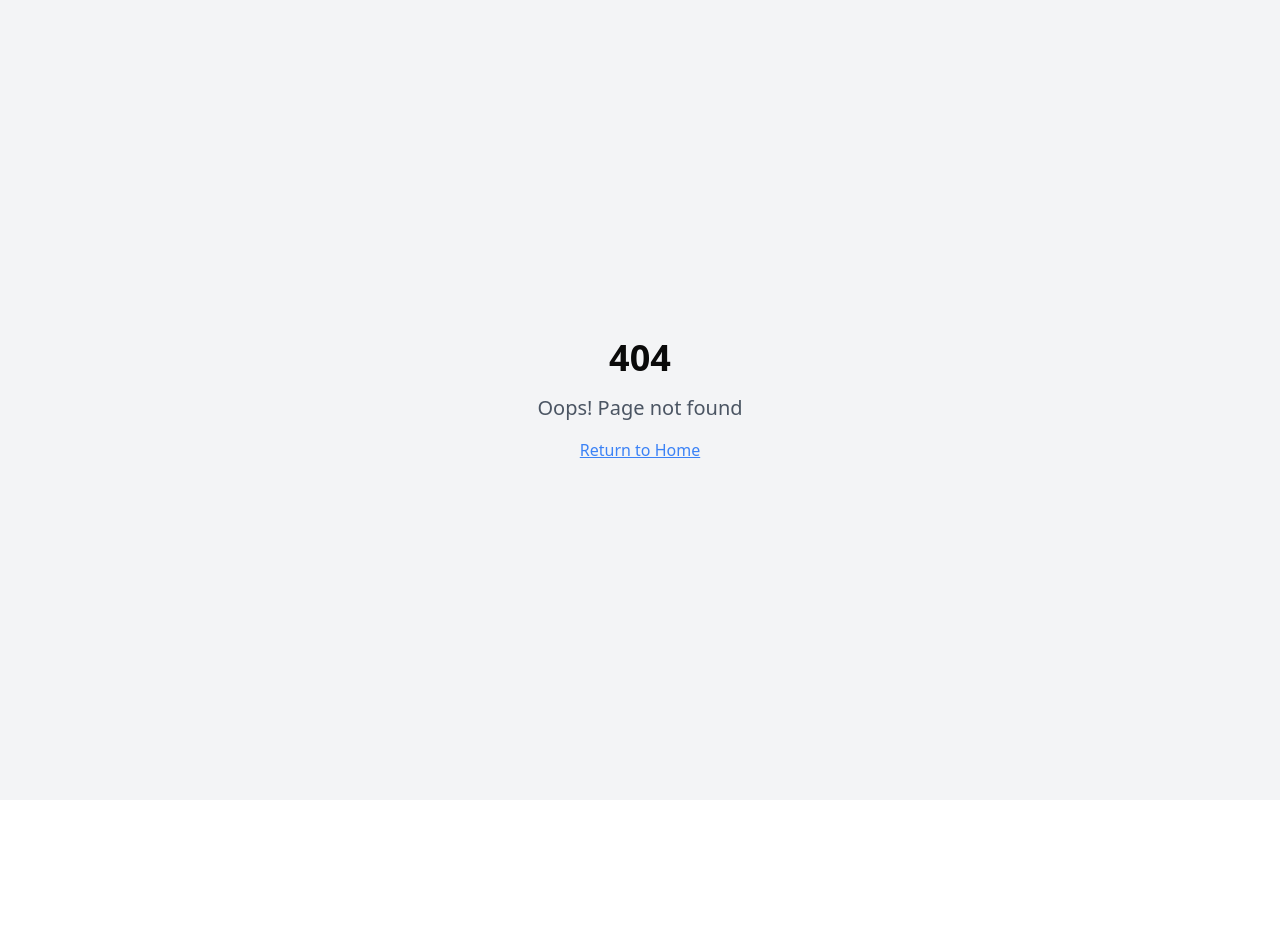
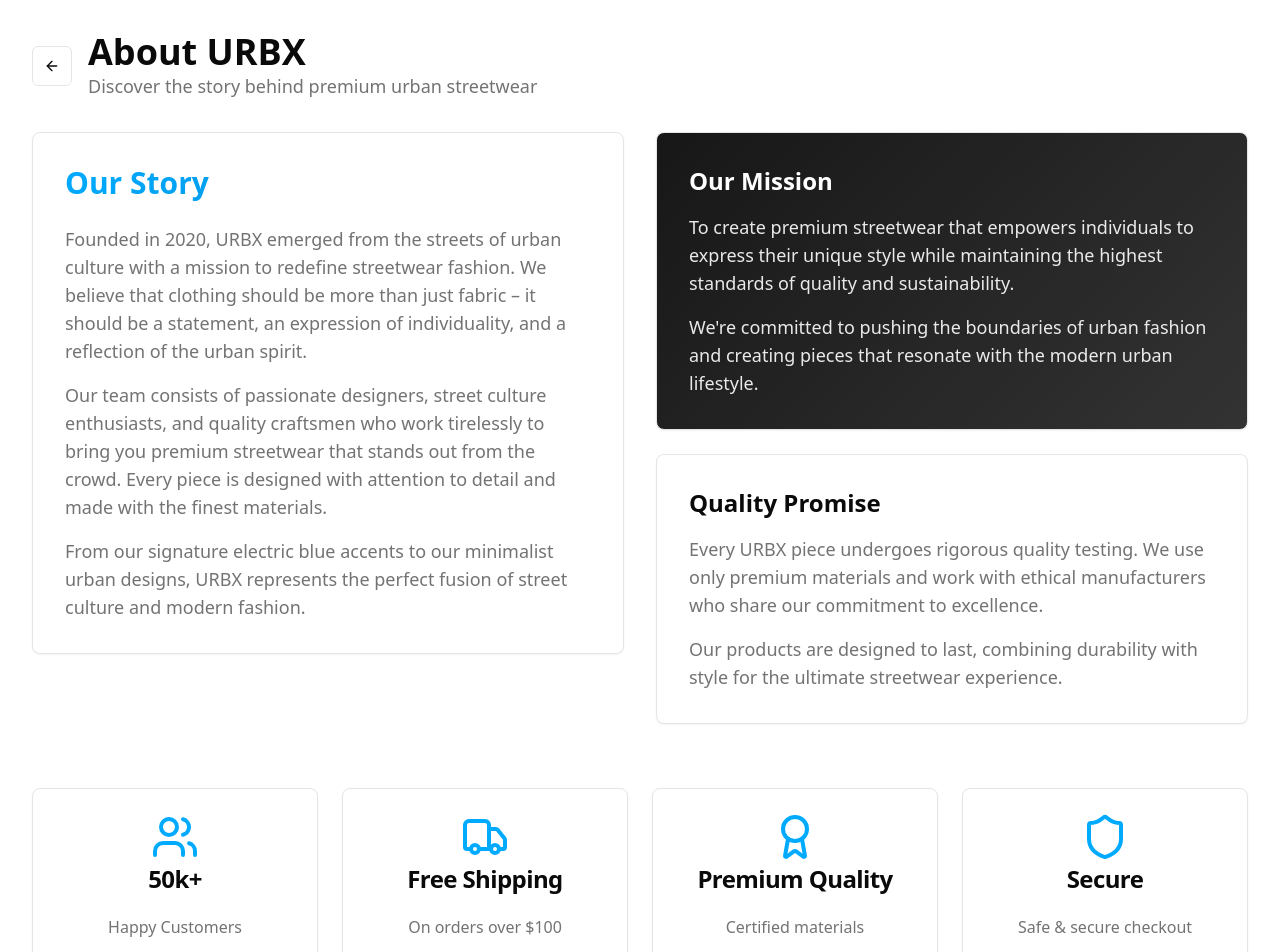
Before and after one commit to yani0710/streetwise-style-store, a React (Vite) app: page /learn-more in a window 1280 px wide. Before the commit this address had no page. Shown: the top 952 px of the page. Before the commit the page ends 800 px from the top, so only its background shows below. Built offline with nearby package versions, Linux system fonts and the light colour scheme.

Commit message:
Add learn more page and wishlist updates
- Created a "learn more" page.
- Updated wishlist to show added items.
- Added a "back to cart" option in the checkout.

```diff
--- a/src/App.tsx
+++ b/src/App.tsx
@@ -5,6 +5,7 @@ import { QueryClient, QueryClientProvider } from "@tanstack/react-query";
 import { BrowserRouter, Routes, Route } from "react-router-dom";
 import Index from "./pages/Index";
 import Wishlist from "./pages/Wishlist";
+import LearnMore from "./pages/LearnMore";
 import NotFound from "./pages/NotFound";
 
 const queryClient = new QueryClient();
@@ -18,6 +19,7 @@ const App = () => (
         <Routes>
           <Route path="/" element={<Index />} />
           <Route path="/wishlist" element={<Wishlist />} />
+          <Route path="/learn-more" element={<LearnMore />} />
           {/* ADD ALL CUSTOM ROUTES ABOVE THE CATCH-ALL "*" ROUTE */}
           <Route path="*" element={<NotFound />} />
         </Routes>
--- a/src/components/ProductCard.tsx
+++ b/src/components/ProductCard.tsx
@@ -1,5 +1,6 @@
 import { Button } from "@/components/ui/button";
 import { Card, CardContent } from "@/components/ui/card";
+import { Heart } from "lucide-react";
 
 interface Product {
   id: number;
@@ -13,14 +14,16 @@ interface ProductCardProps {
   product: Product;
   onAddToCart: (product: Product) => void;
   onProductClick: (product: Product) => void;
+  onAddToWishlist?: (product: Product) => void;
+  isInWishlist?: boolean;
 }
 
-const ProductCard = ({ product, onAddToCart, onProductClick }: ProductCardProps) => {
+const ProductCard = ({ product, onAddToCart, onProductClick, onAddToWishlist, isInWishlist }: ProductCardProps) => {
   return (
     <Card className="group hover:shadow-urban transition-all duration-300 transform hover:scale-105">
       <CardContent className="p-0">
         <div
-          className="aspect-square overflow-hidden rounded-t-lg cursor-pointer"
+          className="aspect-square overflow-hidden rounded-t-lg cursor-pointer relative"
           onClick={() => onProductClick(product)}
         >
           <img
@@ -28,6 +31,19 @@ const ProductCard = ({ product, onAddToCart, onProductClick }: ProductCardProps)
             alt={product.name}
             className="w-full h-full object-cover transition-transform duration-300 group-hover:scale-110"
           />
+          {onAddToWishlist && (
+            <Button
+              variant="ghost"
+              size="icon"
+              className="absolute top-2 right-2 bg-background/80 backdrop-blur-sm hover:bg-background"
+              onClick={(e) => {
+                e.stopPropagation();
+                onAddToWishlist(product);
+              }}
+            >
+              <Heart className={`h-4 w-4 ${isInWishlist ? 'fill-red-500 text-red-500' : 'text-muted-foreground'}`} />
+            </Button>
+          )}
         </div>
         <div className="p-4">
           <h3
--- a/src/pages/Checkout.tsx
+++ b/src/pages/Checkout.tsx
@@ -22,9 +22,10 @@ interface CartItem {
 interface CheckoutProps {
   cartItems: CartItem[];
   onOrderComplete: () => void;
+  onBackToCart?: () => void;
 }
 
-const Checkout = ({ cartItems, onOrderComplete }: CheckoutProps) => {
+const Checkout = ({ cartItems, onOrderComplete, onBackToCart }: CheckoutProps) => {
   const navigate = useNavigate();
   const [formData, setFormData] = useState({
     email: "",
@@ -83,11 +84,18 @@ const Checkout = ({ cartItems, onOrderComplete }: CheckoutProps) => {
   return (
     <div className="min-h-screen bg-background">
       <div className="container py-8">
-        <div className="flex items-center mb-8">
-          <Button variant="ghost" onClick={() => navigate("/")} className="mr-4">
-            <ArrowLeft className="h-4 w-4" />
-          </Button>
-          <h1 className="text-3xl font-bold">Checkout</h1>
+        <div className="flex items-center justify-between mb-8">
+          <div className="flex items-center">
+            <Button variant="ghost" onClick={() => navigate("/")} className="mr-4">
+              <ArrowLeft className="h-4 w-4" />
+            </Button>
+            <h1 className="text-3xl font-bold">Checkout</h1>
+          </div>
+          {onBackToCart && (
+            <Button variant="outline" onClick={onBackToCart}>
+              Back to Cart
+            </Button>
+          )}
         </div>
 
         <div className="grid grid-cols-1 lg:grid-cols-2 gap-8">
--- a/src/pages/Index.tsx
+++ b/src/pages/Index.tsx
@@ -307,7 +307,10 @@ const Index = () => {
   const [isCartOpen, setIsCartOpen] = useState(false);
   const [selectedProduct, setSelectedProduct] = useState<Product | null>(null);
   const [showCheckout, setShowCheckout] = useState(false);
-  const [wishlistItems, setWishlistItems] = useState<Product[]>([]);
+  const [wishlistItems, setWishlistItems] = useState<Product[]>(() => {
+    const saved = localStorage.getItem('wishlist');
+    return saved ? JSON.parse(saved) : [];
+  });
 
   const addToCart = (product: Product) => {
     setCartItems(prevItems => {
@@ -354,10 +357,14 @@ const Index = () => {
   const addToWishlist = (product: Product) => {
     setWishlistItems(prevItems => {
       const existingItem = prevItems.find(item => item.id === product.id);
+      let updatedItems;
       if (existingItem) {
-        return prevItems.filter(item => item.id !== product.id);
+        updatedItems = prevItems.filter(item => item.id !== product.id);
+      } else {
+        updatedItems = [...prevItems, product];
       }
-      return [...prevItems, product];
+      localStorage.setItem('wishlist', JSON.stringify(updatedItems));
+      return updatedItems;
     });
   };
 
@@ -374,7 +381,13 @@ const Index = () => {
   }, {} as Record<string, Product[]>);
 
   if (showCheckout) {
-    return <Checkout cartItems={cartItems} onOrderComplete={handleOrderComplete} />;
+    return (
+      <Checkout
+        cartItems={cartItems}
+        onOrderComplete={handleOrderComplete}
+        onBackToCart={() => setShowCheckout(false)}
+      />
+    );
   }
 
   return (
@@ -404,6 +417,8 @@ const Index = () => {
                   product={product}
                   onAddToCart={addToCart}
                   onProductClick={setSelectedProduct}
+                  onAddToWishlist={addToWishlist}
+                  isInWishlist={isInWishlist(product.id)}
                 />
               ))}
             </div>
@@ -449,7 +464,7 @@ const Index = () => {
                 <li><a href="#" className="hover:text-electric transition-colors">Size Guide</a></li>
                 <li><a href="#" className="hover:text-electric transition-colors">Returns</a></li>
                 <li><a href="#" className="hover:text-electric transition-colors">Shipping</a></li>
-                <li><a href="#" className="hover:text-electric transition-colors">Contact</a></li>
+                <li><a href="/learn-more" className="hover:text-electric transition-colors">Learn More</a></li>
               </ul>
             </div>
             <div>
--- /dev/null
+++ b/src/pages/LearnMore.tsx
@@ -0,0 +1,156 @@
+import { Button } from "@/components/ui/button";
+import { Card, CardContent, CardHeader, CardTitle } from "@/components/ui/card";
+import { ArrowLeft, Users, Truck, Award, Shield } from "lucide-react";
+import { Link } from "react-router-dom";
+
+const LearnMore = () => {
+  return (
+    <div className="min-h-screen bg-background">
+      <div className="container py-8">
+        <div className="flex items-center gap-4 mb-8">
+          <Link to="/">
+            <Button variant="outline" size="icon">
+              <ArrowLeft className="h-4 w-4" />
+            </Button>
+          </Link>
+          <div>
+            <h1 className="text-4xl font-bold">About URBX</h1>
+            <p className="text-muted-foreground text-lg">
+              Discover the story behind premium urban streetwear
+            </p>
+          </div>
+        </div>
+
+        <div className="grid grid-cols-1 lg:grid-cols-2 gap-8 mb-16">
+          <div className="space-y-6">
+            <Card>
+              <CardContent className="p-8">
+                <h2 className="text-3xl font-bold mb-6 bg-gradient-electric bg-clip-text text-transparent">
+                  Our Story
+                </h2>
+                <p className="text-lg text-muted-foreground mb-4">
+                  Founded in 2020, URBX emerged from the streets of urban culture with a mission to redefine
+                  streetwear fashion. We believe that clothing should be more than just fabric – it should be
+                  a statement, an expression of individuality, and a reflection of the urban spirit.
+                </p>
+                <p className="text-lg text-muted-foreground mb-4">
+                  Our team consists of passionate designers, street culture enthusiasts, and quality craftsmen
+                  who work tirelessly to bring you premium streetwear that stands out from the crowd. Every piece
+                  is designed with attention to detail and made with the finest materials.
+                </p>
+                <p className="text-lg text-muted-foreground">
+                  From our signature electric blue accents to our minimalist urban designs, URBX represents
+                  the perfect fusion of street culture and modern fashion.
+                </p>
+              </CardContent>
+            </Card>
+          </div>
+
+          <div className="space-y-6">
+            <Card className="bg-gradient-primary text-white">
+              <CardContent className="p-8">
+                <h3 className="text-2xl font-bold mb-4">Our Mission</h3>
+                <p className="text-lg opacity-90 mb-4">
+                  To create premium streetwear that empowers individuals to express their unique style
+                  while maintaining the highest standards of quality and sustainability.
+                </p>
+                <p className="text-lg opacity-90">
+                  We're committed to pushing the boundaries of urban fashion and creating pieces that
+                  resonate with the modern urban lifestyle.
+                </p>
+              </CardContent>
+            </Card>
+
+            <Card>
+              <CardContent className="p-8">
+                <h3 className="text-2xl font-bold mb-4">Quality Promise</h3>
+                <p className="text-lg text-muted-foreground mb-4">
+                  Every URBX piece undergoes rigorous quality testing. We use only premium materials
+                  and work with ethical manufacturers who share our commitment to excellence.
+                </p>
+                <p className="text-lg text-muted-foreground">
+                  Our products are designed to last, combining durability with style for the ultimate
+                  streetwear experience.
+                </p>
+              </CardContent>
+            </Card>
+          </div>
+        </div>
+
+        <div className="grid grid-cols-1 md:grid-cols-2 lg:grid-cols-4 gap-6 mb-16">
+          <Card className="text-center">
+            <CardHeader>
+              <Users className="h-12 w-12 mx-auto text-electric" />
+              <CardTitle>50k+</CardTitle>
+            </CardHeader>
+            <CardContent>
+              <p className="text-muted-foreground">Happy Customers</p>
+            </CardContent>
+          </Card>
+
+          <Card className="text-center">
+            <CardHeader>
+              <Truck className="h-12 w-12 mx-auto text-electric" />
+              <CardTitle>Free Shipping</CardTitle>
+            </CardHeader>
+            <CardContent>
+              <p className="text-muted-foreground">On orders over $100</p>
+            </CardContent>
+          </Card>
+
+          <Card className="text-center">
+            <CardHeader>
+              <Award className="h-12 w-12 mx-auto text-electric" />
+              <CardTitle>Premium Quality</CardTitle>
+            </CardHeader>
+            <CardContent>
+              <p className="text-muted-foreground">Certified materials</p>
+            </CardContent>
+          </Card>
+
+          <Card className="text-center">
+            <CardHeader>
+              <Shield className="h-12 w-12 mx-auto text-electric" />
+              <CardTitle>Secure</CardTitle>
+            </CardHeader>
+            <CardContent>
+              <p className="text-muted-foreground">Safe & secure checkout</p>
+            </CardContent>
+          </Card>
+        </div>
+
+        <Card className="bg-gradient-primary text-white text-center">
+          <CardContent className="p-12">
+            <h3 className="text-3xl font-bold mb-4">Join the URBX Community</h3>
+            <p className="text-xl mb-8 opacity-90 max-w-2xl mx-auto">
+              Connect with fellow streetwear enthusiasts, get exclusive access to new drops,
+              and be part of the urban culture revolution.
+            </p>
+            <div className="flex flex-col sm:flex-row gap-4 justify-center">
+              <Button variant="electric" size="lg">
+                Follow on Instagram
+              </Button>
+              <Button variant="outline" size="lg" className="border-white text-white hover:bg-white hover:text-primary">
+                Join Newsletter
+              </Button>
+            </div>
+          </CardContent>
+        </Card>
+
+        <div className="mt-16 text-center">
+          <h3 className="text-2xl font-bold mb-4">Ready to Shop?</h3>
+          <p className="text-lg text-muted-foreground mb-6">
+            Explore our collection and find your perfect streetwear pieces.
+          </p>
+          <Link to="/">
+            <Button variant="electric" size="lg">
+              Browse Collection
+            </Button>
+          </Link>
+        </div>
+      </div>
+    </div>
+  );
+};
+
+export default LearnMore;
```
